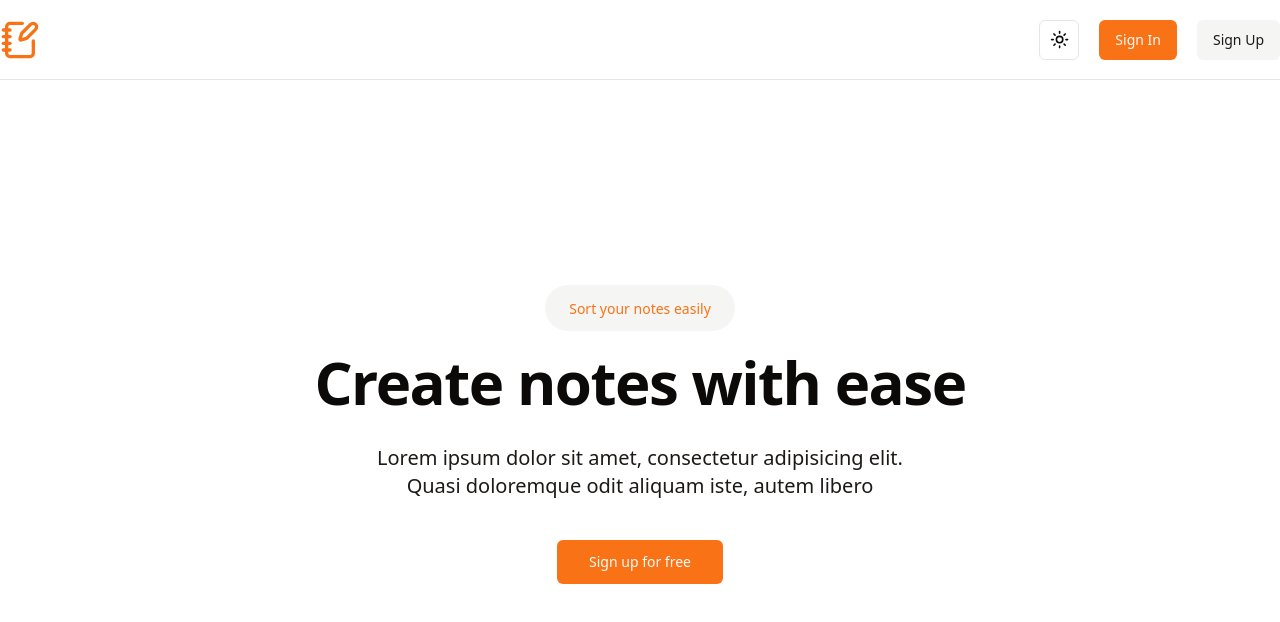
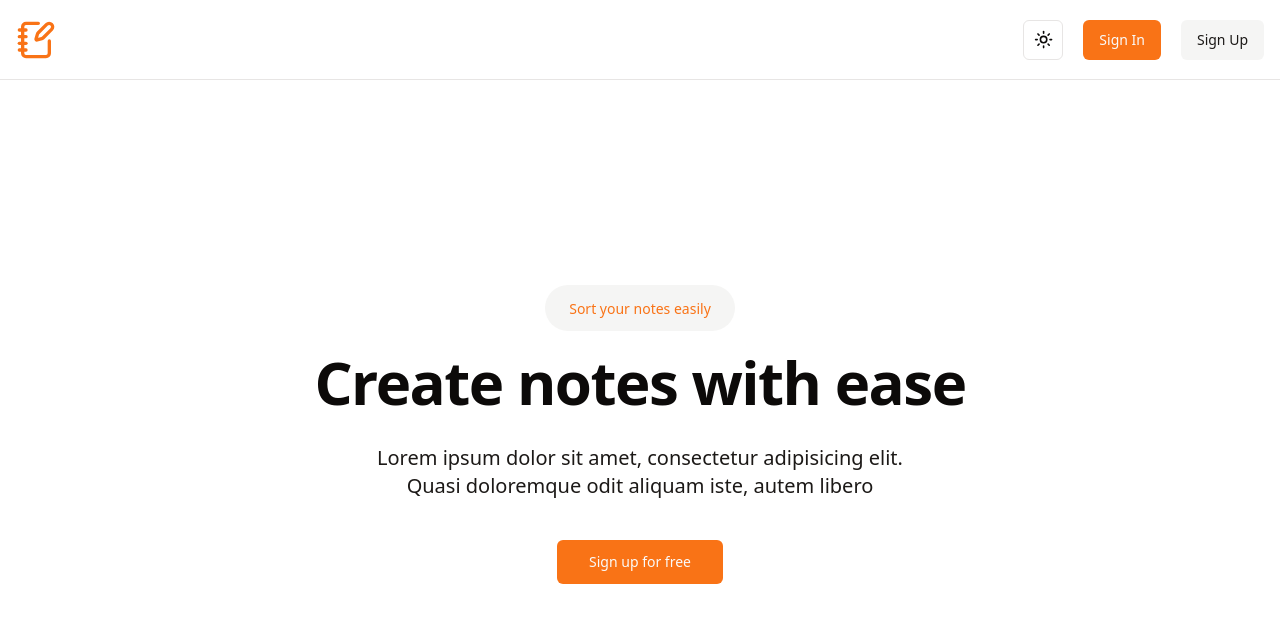
Before and after one commit to nasriime/note-taking-app, a Next.js app: page / in a window 1280 px wide. Shown: the top 622 px of the page. Built offline with nearby package versions, Linux system fonts and the light colour scheme; no server answers.

Commit message:
add padding

```diff
--- a/app/components/Navbar.tsx
+++ b/app/components/Navbar.tsx
@@ -15,7 +15,7 @@ export async function Navbar() {
 
   return (
     <nav className="border-b bg-background h-[10vh] flex items-center justify-center">
-      <div className="container flex items-center justify-between">
+      <div className="container px-4 flex items-center justify-between">
         <Link href="/">
           <NotebookPen className="w-10 h-10 text-primary" />
         </Link>
--- a/app/dashboard/layout.tsx
+++ b/app/dashboard/layout.tsx
@@ -58,7 +58,7 @@ export default async function DashboardLayout({
 
   return (
     <div className="flex flex-col items-center space-y-6 mt-10">
-      <div className="container grid flex-1 gap-12 md:grid-cols-[200px_1fr]">
+      <div className="container px-4 grid flex-1 gap-12 md:grid-cols-[200px_1fr]">
         <aside className="hidden w-[200px] flex-col md:flex">
           <DashboardNav />
         </aside>
```
